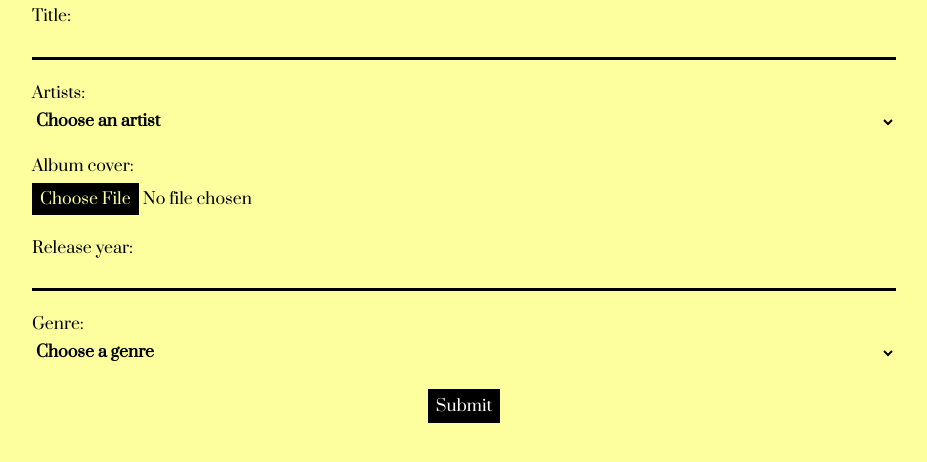
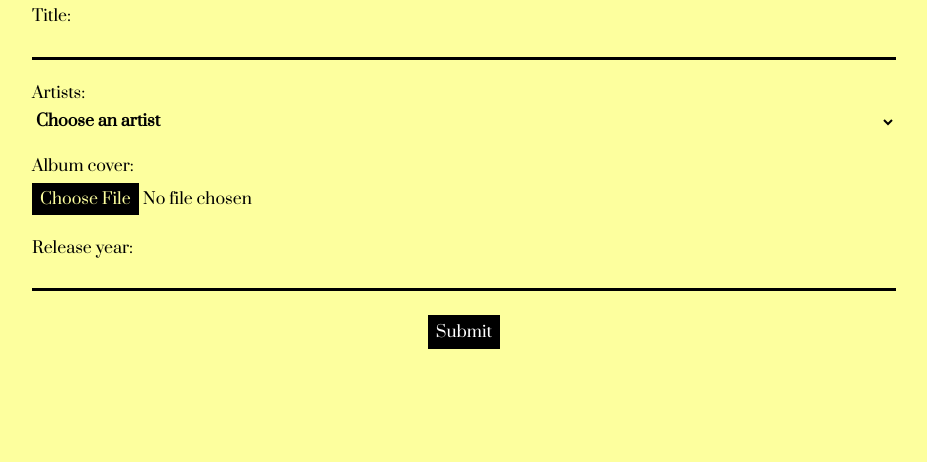
Before and after one commit to lucasmblanco/inventory-application, a Node server app: page /albums/create in a window 1280 px wide. Shown: the part 155-617 px from the top of the page, without its empty margins (176-1103 px from the left). Run offline with Node 20, Linux system fonts and the light colour scheme; data that the repository does not hold is empty; some libraries are stand-ins or nearby versions.

Commit message:
Remove Genre field from artist in the model and also all references to genre from the controller and views

```diff
--- a/controllers/albumController.js
+++ b/controllers/albumController.js
@@ -1,6 +1,6 @@
 const Album = require("../models/album");
 const Artist = require("../models/artist");
-const Genre = require("../models/genre");
+//const Genre = require("../models/genre");
 const Song = require("../models/song");
 const multer = require("multer");
 const path = require("path");
@@ -58,7 +58,6 @@ const getDetails = async function (req, res, next) {
     const [albumDetail, songs] = await Promise.all([
       Album.findById(req.params.id)
         .populate("artist")
-        .populate("genre")
         .exec(),
       Song.find({ album: req.params.id }).sort({ track_number: 1 }).exec()
     ])
@@ -68,7 +67,7 @@ const getDetails = async function (req, res, next) {
       artist: albumDetail.artist,
       cover: albumDetail.cover,
       release_year: albumDetail.release_year,
-      genres: albumDetail.genre,
+      //genres: albumDetail.genre,
       url: albumDetail.url,
       error: false,
       songs
@@ -80,17 +79,14 @@ const getDetails = async function (req, res, next) {
 
 const getCreateAlbum = async function (req, res, next) {
   try {
-    const [artists, genres] = await Promise.all([
-      Artist.find({}, "name formation_year").exec(),
-      Genre.find().exec(),
-    ]);
+    const artists = await Artist.find({}, "name formation_year").exec();
+
 
     res.render(path.join(__dirname, "..", "views", "albums", "albumForm"), {
       title: "Create album",
       album: false,
       errors: false,
       artists,
-      genres,
       edit: false
     });
   } catch (err) {
@@ -112,11 +108,7 @@ const postCreateAlbum = [
     .escape()
     .withMessage("Artist must be specific."),
   body("release_year", "Release year must not be empty").isISO8601().toInt(),
-  body("genre", "Genre must not be empty")
-    .trim()
-    .isLength({ min: 1 })
-    .escape()
-    .withMessage("Genre must be specific."),
+
   async (req, res, next) => {
     const errors = validationResult(req);
     if (req.fileValidationError) {
@@ -129,17 +121,15 @@ const postCreateAlbum = [
     }
     if (!errors.isEmpty()) {
       try {
-        const [artists, genres] = await Promise.all([
-          Artist.find({}, "name formation_year").exec(),
-          Genre.find().exec(),
-        ]);
+        const artists = await
+          Artist.find({}, "name formation_year").exec();
 
         res.render(path.join(__dirname, "..", "views", "albums", "albumForm"), {
           title: "Create album",
           album: req.body,
           errors: errors.array(),
           artists,
-          genres,
+
           edit: false
         });
       } catch (err) {
@@ -160,7 +150,6 @@ const postCreateAlbum = [
             artist: req.body.artist,
             cover: imgBase64,
             release_year: req.body.release_year,
-            genre: req.body.genre,
           });
           await album.save();
           res.redirect(album.url);
@@ -174,10 +163,10 @@ const postCreateAlbum = [
 
 const getEditAlbum = async (req, res, next) => {
   try {
-    const [album, artists, genres] = await Promise.all([
-      Album.findById(req.params.id).populate("artist").populate("genre").exec(),
+    const [album, artists] = await Promise.all([
+      Album.findById(req.params.id).populate("artist").exec(),
       Artist.find({}, "name formation_year").exec(),
-      Genre.find().exec(),
+
     ]);
 
     res.render(path.join(__dirname, "..", "views", "albums", "albumForm"), {
@@ -185,7 +174,6 @@ const getEditAlbum = async (req, res, next) => {
       errors: false,
       album,
       artists,
-      genres,
       edit: true
     });
   } catch (err) {
@@ -205,11 +193,6 @@ const postEditAlbum = [
     .escape()
     .withMessage("Artist must be specific."),
   body("release_year", "Release year must not be empty").isISO8601().toInt(),
-  body("genre", "Genre must not be empty")
-    .trim()
-    .isLength({ min: 1 })
-    .escape()
-    .withMessage("Genre must be specific."),
   async (req, res, next) => {
     const errors = validationResult(req);
     if (req.fileValidationError) {
@@ -222,10 +205,9 @@ const postEditAlbum = [
     }
     if (!errors.isEmpty()) {
       try {
-        const [artists, genres] = await Promise.all([
-          Artist.find({}, "name formation_year").exec(),
-          Genre.find().exec(),
-        ]);
+        const artists = await
+          Artist.find({}, "name formation_year").exec();
+
 
         return res.render(
           path.join(__dirname, "..", "views", "albums", "albumForm"),
@@ -234,7 +216,7 @@ const postEditAlbum = [
             album: req.body,
             errors: errors.array(),
             artists,
-            genres,
+
             edit: true
           }
         );
@@ -250,10 +232,10 @@ const postEditAlbum = [
         if (checkAlbumExistence) {
           if (req.params.id.toString() !== checkAlbumExistence._id.toString()) {
             try {
-              const [artists, genres] = await Promise.all([
-                Artist.find({}, "name formation_year").exec(),
-                Genre.find().exec(),
-              ]);
+              const artists = await
+                Artist.find({}, "name formation_year").exec();
+
+
               return res.render(
                 path.join(
                   __dirname,
@@ -271,7 +253,7 @@ const postEditAlbum = [
                     },
                   ],
                   artists,
-                  genres,
+
                 }
               );
             } catch (err) {
@@ -302,7 +284,6 @@ const postEditAlbum = [
           artist: req.body.artist,
           cover: imgBase64,
           release_year: req.body.release_year,
-          genre: req.body.genre,
           _id: req.params.id,
         });
         const albumUpdated = await Album.findByIdAndUpdate(
@@ -324,7 +305,6 @@ const deleteAlbum = async (req, res, next) => {
     const [albumDetail, songs] = await Promise.all([
       Album.findById(req.params.id)
         .populate("artist")
-        .populate("genre")
         .exec(),
       Song.find({ album: req.params.id }).sort({ track_number: 1 }).exec()
     ])
@@ -335,7 +315,6 @@ const deleteAlbum = async (req, res, next) => {
           artist: albumDetail.artist,
           cover: albumDetail.cover,
           release_year: albumDetail.release_year,
-          genres: albumDetail.genre,
           url: albumDetail.url,
           error: "You cannot delete this album because is in use",
           songs
--- a/models/album.js
+++ b/models/album.js
@@ -19,10 +19,6 @@ const AlbumSchema = new Schema({
         type: Number,
         required: true
     },
-    genre: [{
-        type: Schema.Types.ObjectId,
-        ref: "Genre",
-    }],
 })
 
 AlbumSchema.virtual("url").get(function () {
--- a/views/albums/albumForm.ejs
+++ b/views/albums/albumForm.ejs
@@ -25,18 +25,6 @@
         <label for="release_year">Release year: </label>
         <input type="number" name="release_year" id="release_year" value="<%= album ? album.release_year : '' %>" required="true">
     </div>
-    <div class="field-container">
-        <label for="genre">Genre: </label>
-        <select name="genre" id="genre">
-            <option value="" selected disabled hidden>Choose a genre</option>
-            <% if(genres.length > 0) { %>
-                <%  for(const genre of genres ) { %>
-
-                <option value="<%= genre._id %>" <%= album ? album.genre[0]._id.toString() === genre._id.toString() && 'selected' : '' %>><%= genre.name%></option>
-                <% } %>
-           <%  } %>
-        </select>
-    </div>
     <button type="submit">Submit</button>
 </form>
 <div>
```
Also changed, not shown: views/albums/albumDetail.ejs (+1 -7 lines).
